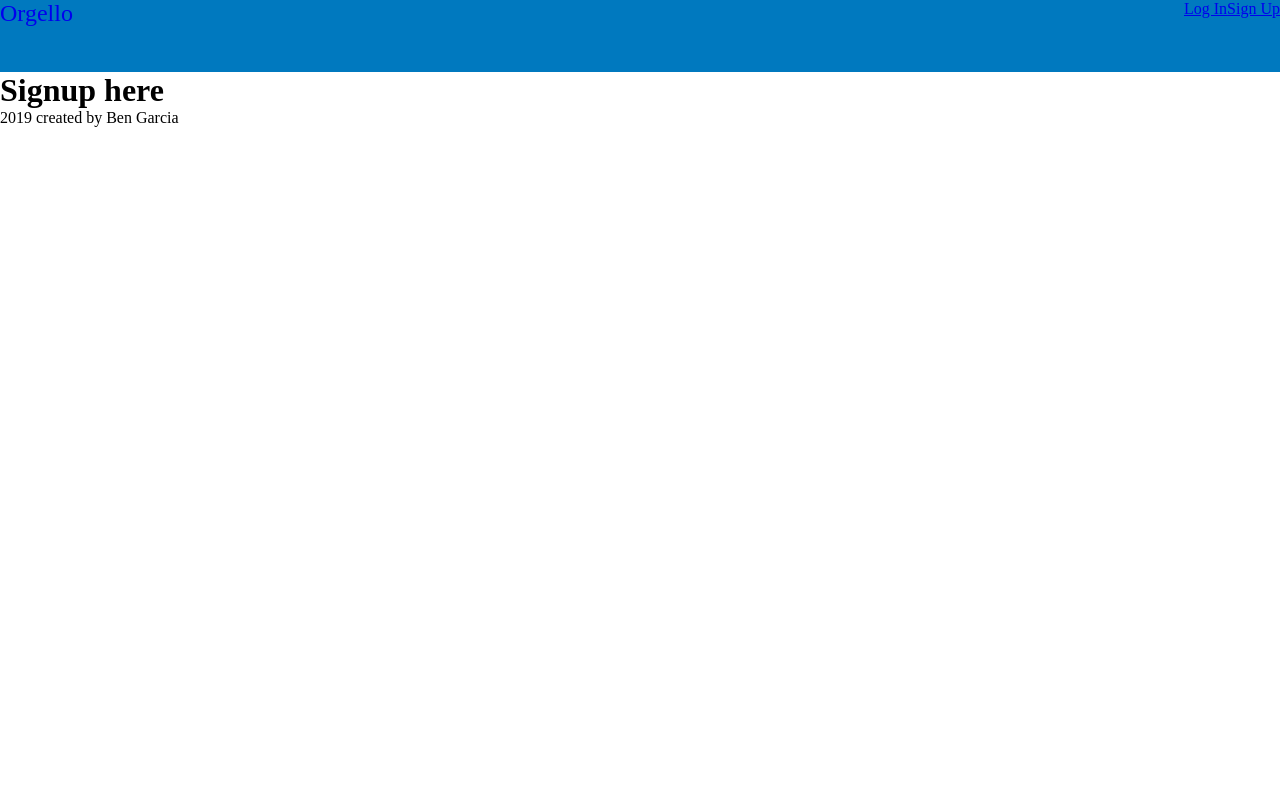
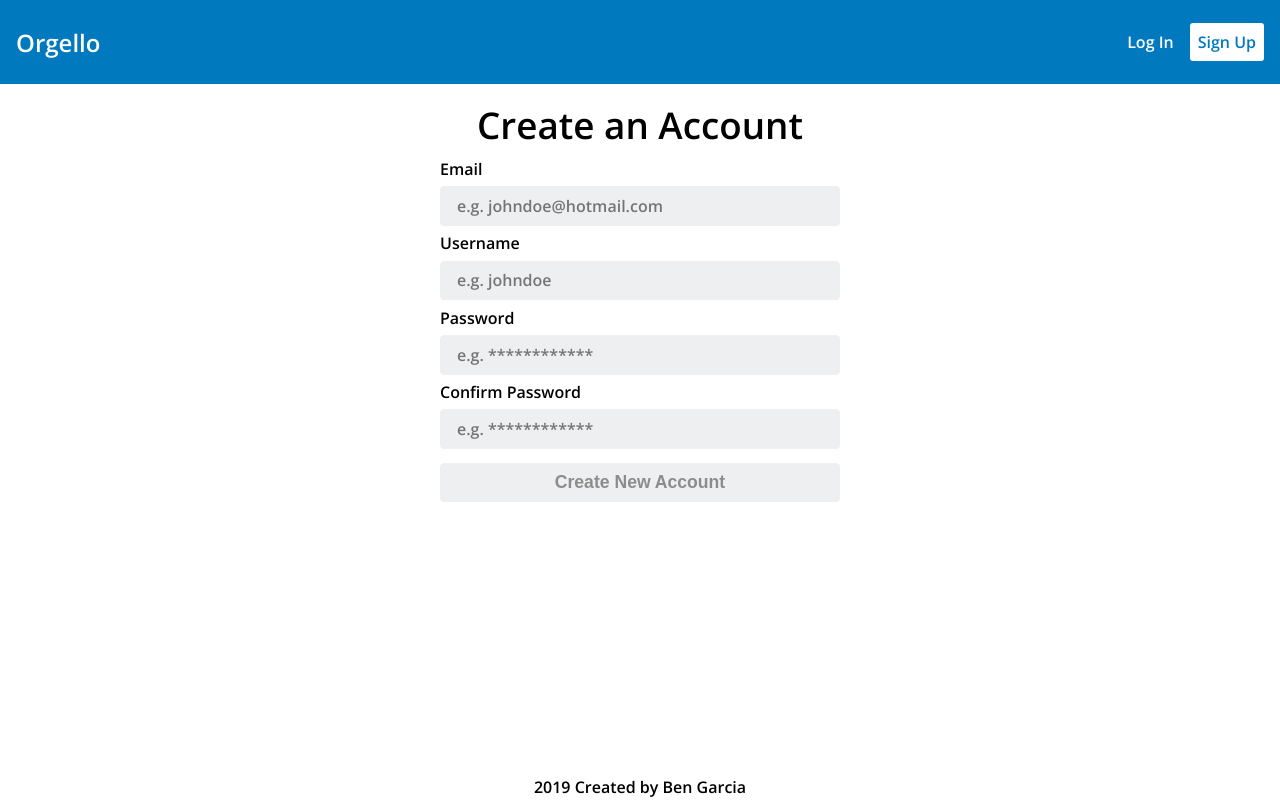
Before and after one commit to ben-garcia/orgello, a React app in the folder client/: page /signup in a window 1280 px wide. Built offline with nearby package versions, Linux system fonts and the light colour scheme.

Commit message:
finished Signup markdown and styles

```diff
--- a/client/src/App.scss
+++ b/client/src/App.scss
@@ -1 +1,2 @@
 @import './partials/resets';
+@import './partials/globals';
--- a/client/src/components/Footer/Footer.js
+++ b/client/src/components/Footer/Footer.js
@@ -1,5 +1,9 @@
 import React from 'react';
 
-const Footer = () => <footer>2019 created by Ben Garcia</footer>;
+import './Footer.scss';
+
+const Footer = () => (
+  <footer className="footer">2019 Created by Ben Garcia</footer>
+);
 
 export default Footer;
--- a/client/src/components/Footer/Footer.scss
+++ b/client/src/components/Footer/Footer.scss
@@ -0,0 +1,4 @@
+.footer {
+  padding: 0.5rem;
+  text-align: center;
+}
--- a/client/src/components/Navbar/Navbar.js
+++ b/client/src/components/Navbar/Navbar.js
@@ -6,15 +6,19 @@ import './Navbar.scss';
 const Navbar = () => (
   <header className="header">
     <nav className="nav">
-      <Link className="logo" to="/">
+      <Link className="nav__logo" to="/">
         Orgello
       </Link>
       <ul className="nav__inner">
         <li className="nav__item">
-          <Link to="/login">Log In</Link>
+          <Link className="nav__link" to="/login">
+            Log In
+          </Link>
         </li>
         <li className="nav__item">
-          <Link to="signup">Sign Up</Link>
+          <Link className="button button--white" to="signup">
+            Sign Up
+          </Link>
         </li>
       </ul>
     </nav>
--- a/client/src/components/Navbar/Navbar.scss
+++ b/client/src/components/Navbar/Navbar.scss
@@ -1,17 +1,21 @@
 @import '../../partials/variables';
 
 .header {
-  background-color: $primary-color;
-  min-height: 9vh;
+  background-color: $header-color;
+  min-height: 84px;
 
   .nav {
     width: 100%;
     display: flex;
     justify-content: space-between;
+    min-height: inherit;
+    align-items: center;
 
-    .logo {
+    &__logo {
       font-size: 1.5rem;
       text-decoration: none;
+      margin-left: 1rem;
+      color: $header-text-color;
     }
 
     &__inner {
@@ -19,9 +23,35 @@
       display: flex;
     }
 
+    &__link {
+      color: $header-text-color;
+      font-weight: 400;
+      text-decoration: none;
+
+      &:hover {
+        text-decoration: underline;
+      }
+    }
+
     &__item {
       list-style: none;
       text-decoration: none;
+      margin-left: 1rem;
+
+      .button {
+        padding: 0.5rem;
+        border-radius: 3px;
+        margin-right: 1rem;
+        text-decoration: none;
+        color: $header-color;
+        font-weight: 600;
+        line-height: 1rem;
+      }
+
+      // white background blue text
+      .button--white {
+        background-color: $header-text-color;
+      }
     }
   }
 }
--- a/client/src/components/Signup/Signup.js
+++ b/client/src/components/Signup/Signup.js
@@ -1,9 +1,74 @@
-import React from 'react';
+import React, { Component } from 'react';
 
-const Signup = () => (
-  <>
-    <h1>Signup here</h1>
-  </>
-);
+import './Signup.scss';
+
+class Signup extends Component {
+  constructor() {
+    super();
+
+    this.state = {
+      email: '',
+      username: '',
+      password: '',
+      confirmPassword: '',
+    };
+  }
+
+  render() {
+    return (
+      <section className="signup">
+        <h1 className="signup__title">Create an Account</h1>
+        <form className="form">
+          <label className="form__item" htmlFor="email">
+            Email
+            <input
+              className="form__input"
+              name="email"
+              type="text"
+              id="email"
+              placeholder="e.g. johndoe@hotmail.com"
+            />
+          </label>
+          <label className="form__item" htmlFor="username">
+            Username
+            <input
+              className="form__input"
+              name="username"
+              type="text"
+              id="username"
+              placeholder="e.g. johndoe"
+            />
+          </label>
+          <label className="form__item" htmlFor="password">
+            Password
+            <input
+              className="form__input"
+              name="password"
+              type="password"
+              id="password"
+              placeholder="e.g. ************"
+            />
+          </label>
+          <label className="form__item" htmlFor="confirm-password">
+            Confirm Password
+            <input
+              className="form__input"
+              name="confirm-password"
+              type="password"
+              id="confirm-password"
+              placeholder="e.g. ************"
+            />
+          </label>
+          <input
+            className="signup-button"
+            type="submit"
+            value="Create New Account"
+            disabled
+          />
+        </form>
+      </section>
+    );
+  }
+}
 
 export default Signup;
--- a/client/src/components/Signup/Signup.scss
+++ b/client/src/components/Signup/Signup.scss
@@ -0,0 +1,55 @@
+.signup {
+  margin-top: 1rem;
+  display: flex;
+  flex-direction: column;
+  align-items: center;
+  height: 83.5vh;
+
+  &__title {
+    font-size: 2.3rem;
+  }
+
+  .form {
+    display: flex;
+    flex-direction: column;
+    align-items: center;
+    margin-top: 0.5rem;
+
+    &__item {
+      display: flex;
+      flex-direction: column;
+      font-weight: lighter;
+      width: 100%;
+    }
+
+    .signup-button {
+      width: 100%;
+      padding: 0.5rem;
+      margin-top: 0.5rem;
+      color: hsl(0, 0%, 55%);
+      background: #edeff0;
+      font-size: 1.1rem;
+      font-weight: 700;
+      border: 1px solid #edeff0;
+      border-radius: 4px;
+    }
+
+    .signup-button--enabled {
+      background: #61bd4f;
+      color: #fff;
+      cursor: pointer;
+    }
+
+    &__input {
+      padding: 0.6rem 1rem;
+      margin: 0.4rem 0;
+      font-family: inherit;
+      font-size: 100%;
+      line-height: 1.15;
+      width: 400px;
+      background-color: #edeff0;
+      border: 1px solid #edeff0;
+      border-radius: 4px;
+    }
+  }
+}
--- /dev/null
+++ b/client/src/partials/_globals.scss
@@ -0,0 +1,9 @@
+@import url('https://fonts.googleapis.com/css?family=Open+Sans:600|Roboto+Condensed');
+@import './variables';
+
+html,
+body {
+  width: 100vw;
+  min-height: 100vh;
+  font-family: $body-font;
+}
--- a/client/src/partials/_resets.scss
+++ b/client/src/partials/_resets.scss
@@ -5,9 +5,3 @@
   padding: 0;
   margin: 0;
 }
-
-html,
-body {
-  width: 100vw;
-  min-height: 100vh;
-}
--- a/client/src/partials/_variables.scss
+++ b/client/src/partials/_variables.scss
@@ -1 +1,5 @@
-$primary-color: #0079bf;
+$header-color: #0079bf;
+$header-text-color: #fff;
+
+$header-font: 'Roboto Condensed', sans-serif;
+$body-font: 'Open Sans', sans-serif;
--- a/client/webpack.dev.js
+++ b/client/webpack.dev.js
@@ -23,4 +23,12 @@ module.exports = merge(common, {
       },
     ],
   },
+  devServer: {
+    // redirect all requests to index.html
+    // react router will handle it from there.
+    // prevent an error when refreshing a resource after the root
+    // ex. /login
+    historyApiFallback: true,
+    publicPath: '/',
+  },
 });
```
